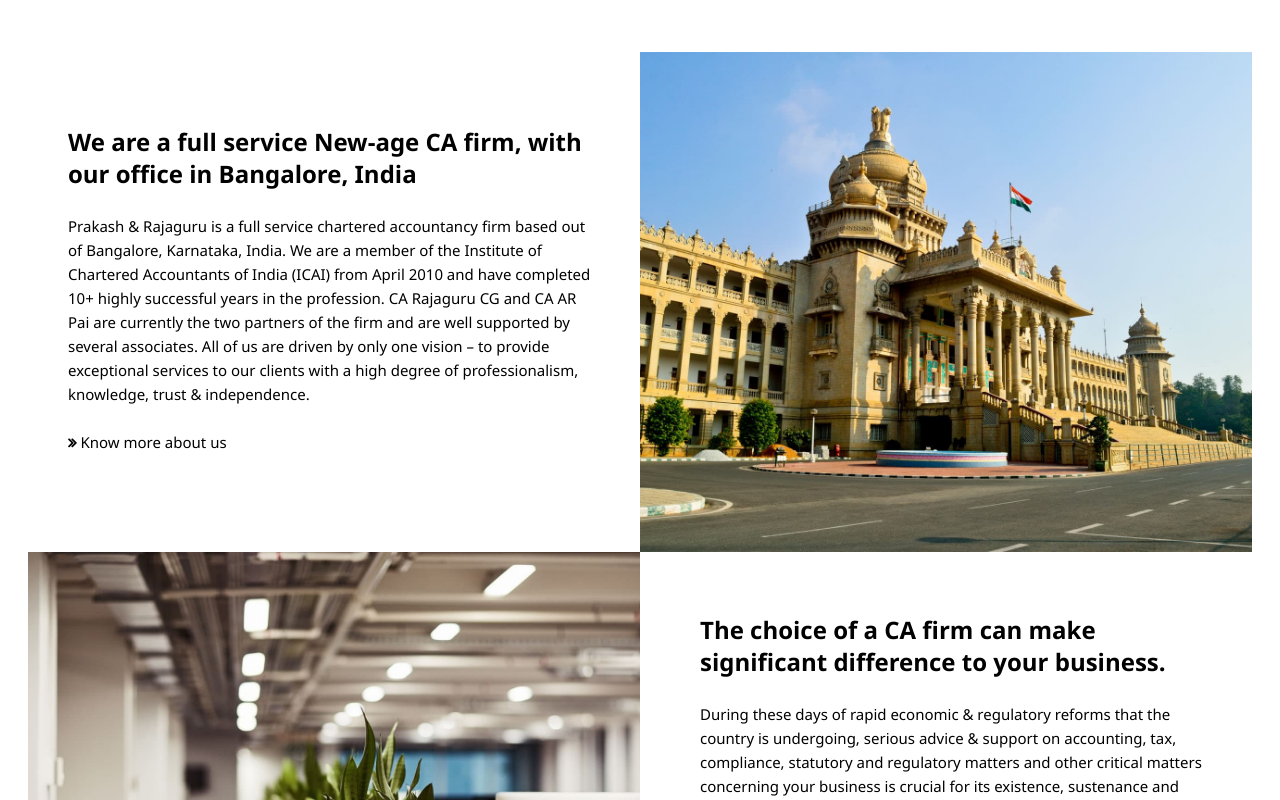
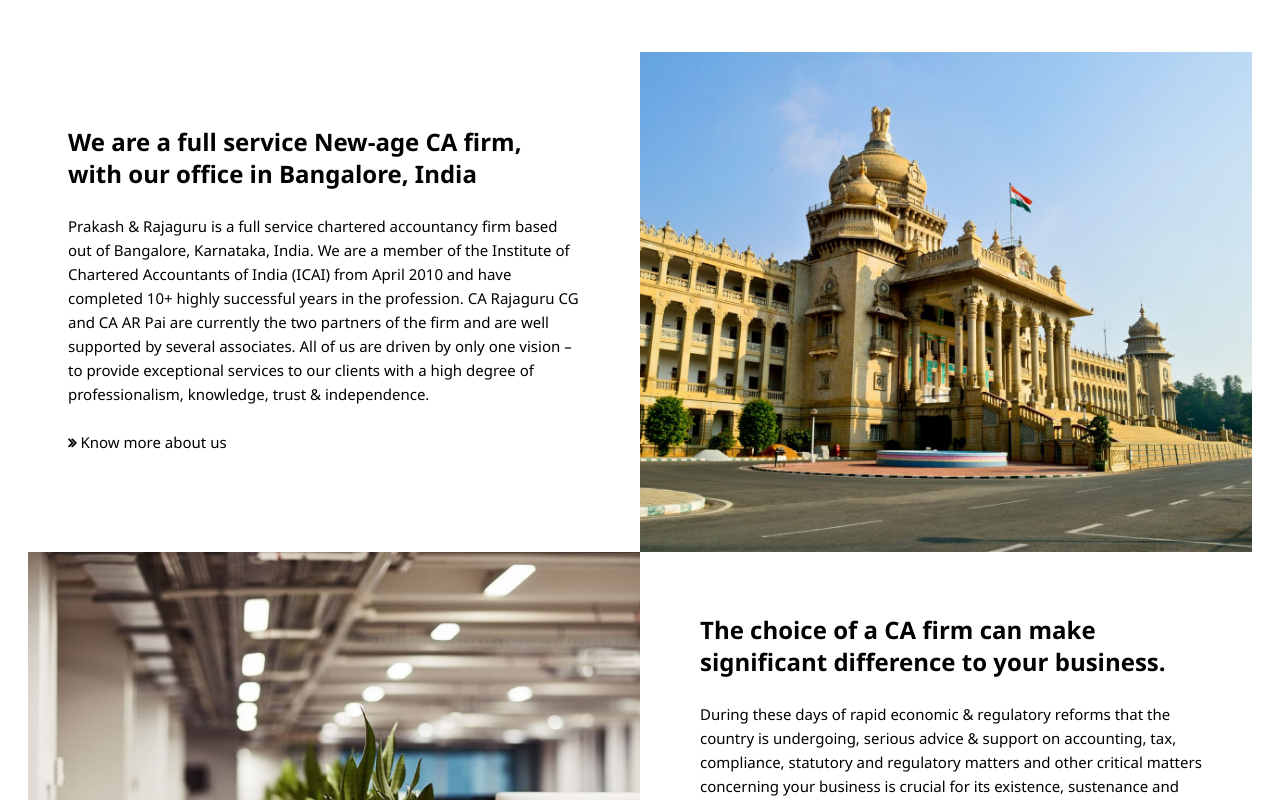
Before and after one commit to Swadhin2001/PandR, a Next.js app: page / in a window 1280 px wide. Shown: the part 840-1640 px from the top of the page. Built offline with nearby package versions, Linux system fonts and the light colour scheme; a small style sheet from the web is missing.

Commit message:
bug fixed

```diff
--- a/src/styles/globals.css
+++ b/src/styles/globals.css
@@ -167,7 +167,7 @@
   padding: 0px 40px 0px 60px;
 }
 .image-about-right {
-  padding: 0px 40px 0px 40px;
+  padding: 0px 60px 0px 40px;
 }
 .body-image-right {
   background-position: center center;
```
